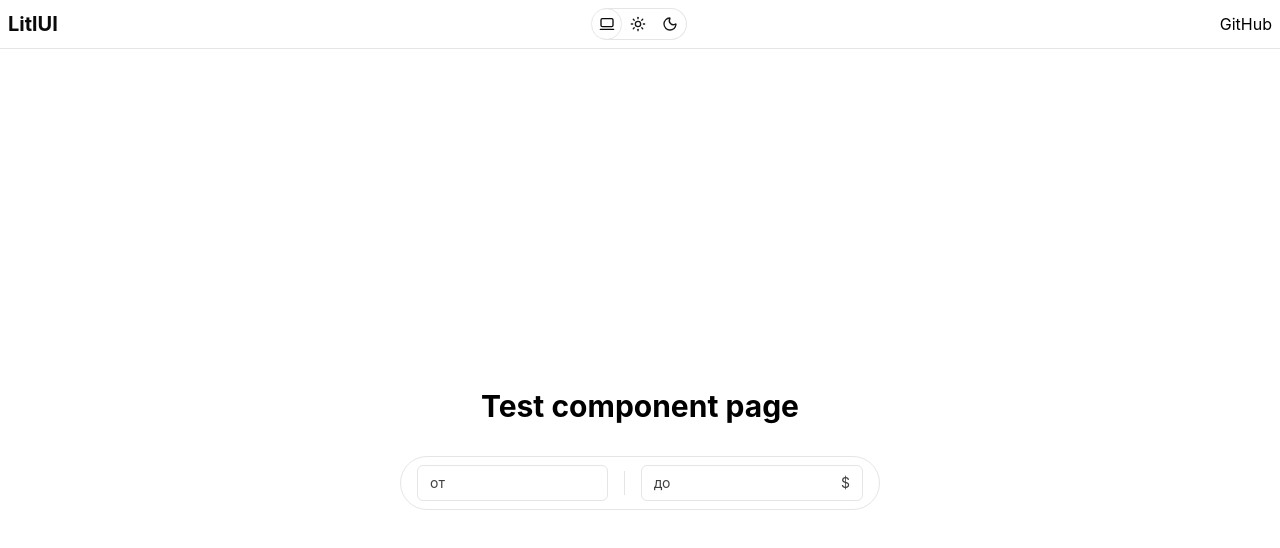
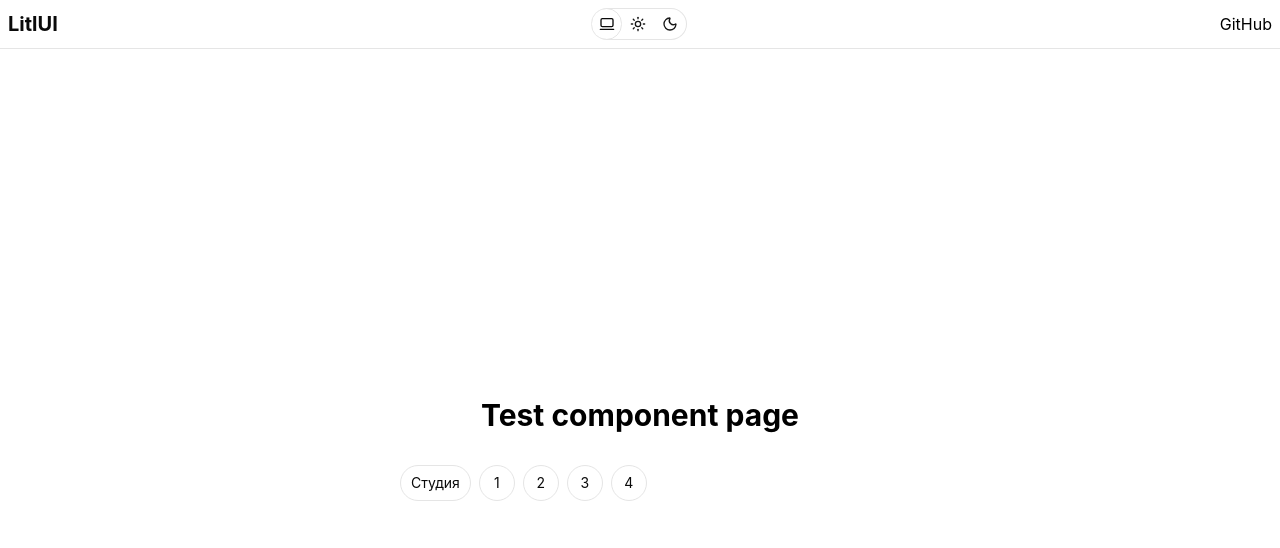
Before and after one commit to litlio/litl-ui, a SvelteKit app: page /test in a window 1280 px wide. Shown: the top 548 px of the page. Built offline with nearby package versions, Linux system fonts and the light colour scheme.

Commit message:
fix toggle bind

```diff
--- a/src/lib/toggle-group/item.svelte
+++ b/src/lib/toggle-group/item.svelte
@@ -2,9 +2,9 @@
     import { getContext } from "svelte";
     import Toggle from "$lib/toggle/toggle.svelte";
     import type { IconProps } from "$lib/types/ui.js";
-	import { type Snippet } from "svelte";
+    import type { Snippet } from "svelte";
 
-	type propsT = {
+    type Props = {
         value: string;
         ariaLabel: string;
         disabled?: boolean;
@@ -12,53 +12,55 @@
         children?: Snippet;
     };
 
-	let { value, ariaLabel, disabled, icon, children }: propsT = $props();
+    let { value, ariaLabel, disabled = false, icon, children }: Props = $props();
 
-	type ToggleGroupContext = {
+    type Context = {
         type: "single" | "multiple";
         value: string | string[];
         toggleValue: (value: string) => void;
-		disabled?: boolean;
+        disabled: boolean;
         variant: "ghost" | "outline";
         size: "tiny" | "small" | "medium" | "large";
-		rounded?: boolean;
+        rounded: boolean;
     };
 
-	const toggleGroup = getContext<ToggleGroupContext>("toggle-group");
+    const context = getContext<Context>("toggle-group");
 
-	let isSelected = $derived(() => {
-		if (toggleGroup.type === "single") {
-			return toggleGroup.value === value;
-		}
-		return Array.isArray(toggleGroup.value) && toggleGroup.value.includes(value);
-	});
+    // Исправлено: убрана функция-обертка
+    let isSelected = $derived(
+        context.type === "single"
+            ? context.value === value
+            : Array.isArray(context.value) && context.value.includes(value)
+    );
 
-	let isDisabled = $derived(() => toggleGroup.disabled || disabled || false);
+    let isDisabled = $derived(context.disabled || disabled);
 
     const handleClick = () => {
-		if (!isDisabled()) {
-			toggleGroup.toggleValue(value);
+        if (!isDisabled) {
+            context.toggleValue(value);
         }
     };
-
 </script>
 
 <Toggle
-	isSelected={isSelected()}
-	ariaLabel={ariaLabel}
+    isSelected={isSelected}
+    {ariaLabel}
     onClick={handleClick}
-	disabled={isDisabled()}
-	variant={toggleGroup.variant}
-	size={toggleGroup.size}
-	rounded={toggleGroup.rounded}
+    {disabled}
+    variant={context.variant}
+    size={context.size}
+    rounded={context.rounded}
 >
     {#if icon?.component}
-		{@const IconComponent = icon.component}
-		<IconComponent {...icon.props} />
+        {@const Icon = icon.component}
+        <Icon {...icon.props} />
     {/if}
+
+    {#if children}
         {#if typeof children === "function"}
             <span>{@render children()}</span>
-	{:else if children}
+        {:else}
             <span>{children}</span>
         {/if}
+    {/if}
 </Toggle>
--- a/src/lib/toggle-group/root.svelte
+++ b/src/lib/toggle-group/root.svelte
@@ -1,7 +1,7 @@
 <script lang="ts">
     import { setContext, type Snippet } from "svelte";
 
-	type propsT = {
+    type Props = {
         type?: "single" | "multiple";
         value?: string | string[];
         onChange?: (value: string | string[]) => void;
@@ -9,46 +9,42 @@
         variant?: "ghost" | "outline";
         size?: "tiny" | "small" | "medium" | "large";
         rounded?: boolean;
-		children: Snippet | undefined;
+        children?: Snippet;
     };
 
     let {
         type = "multiple",
-		value = $bindable<string | string[]>(),
-		onChange = () => {},
+        value = $bindable<string | string[]>([]),
+        onChange = (v) => console.log("Changed:", v),
         disabled = false,
         variant = "ghost",
         size = "medium",
         rounded = false,
         children,
-	}: propsT = $props();
+    }: Props = $props();
 
-	let internalValue = $state(
-		type === "single" ? (typeof value === "string" ? value : "") : Array.isArray(value) ? value : []
-	);
-
-	const updateValue = (itemValue: string) => {
+    const toggleValue = (itemValue: string) => {
         if (disabled) return;
 
+        let newValue: string | string[];
+
         if (type === "single") {
-			internalValue = internalValue === itemValue ? "" : itemValue;
+            newValue = value === itemValue ? "" : itemValue;
         } else {
-			internalValue = Array.isArray(internalValue)
-				? internalValue.includes(itemValue)
-					? internalValue.filter((val) => val !== itemValue)
-					: [...internalValue, itemValue]
-				: [];
+            const currentValues = Array.isArray(value) ? value : [];
+            newValue = currentValues.includes(itemValue)
+                ? currentValues.filter(v => v !== itemValue)
+                : [...currentValues, itemValue];
         }
 
-		onChange?.(internalValue);
+        value = newValue;
+        onChange(newValue);
     };
 
     setContext("toggle-group", {
         type,
-		get value() {
-			return internalValue;
-		},
-		toggleValue: updateValue,
+        value,
+        toggleValue,
         disabled,
         variant,
         size,
@@ -56,7 +52,7 @@
     });
 </script>
 
-<div class={`flex space-x-2 ${disabled ? 'opacity-50 pointer-events-none' : ''}`}>
+<div class="flex gap-2 {disabled ? 'opacity-50 pointer-events-none' : ''}">
     {#if children}
         {@render children()}
     {/if}
--- a/src/routes/test/+page.svelte
+++ b/src/routes/test/+page.svelte
@@ -1,39 +1,51 @@
 <script lang="ts">
-    import Input from "$lib/input/input.svelte";
-    let minPrice: string | number = '';
-    let maxPrice: string | number = '';
+  import { ToggleGroup } from "$lib/index.js";
+  let selectedValues = $state<string[]>([]);
+
+  const toggleConfig = {
+      type: "multiple" as const,
+      disabled: false,
+      rounded: true,
+      variant: "outline" as const,
+      items: [
+          { value: "studio", children: "Студия", ariaLabel: "Toggle Studio" },
+          { value: "1", children: "1", ariaLabel: "Toggle 1" },
+          { value: "2", children: "2", ariaLabel: "Toggle 2" },
+          { value: "3", children: "3", ariaLabel: "Toggle 3" },
+          { value: "4", children: "4", ariaLabel: "Toggle 4" }
+      ]
+  };
+
+  $effect(() => {
+      const filters = {
+          selectedRooms: selectedValues,
+      };
+      console.log('Active filters:', JSON.stringify(filters, null, 2));
+  });
 </script>
 
 <div class="min-h-screen bg-white dark:bg-neutral-950 text-black dark:text-white flex items-center justify-center">
-  <div class="container max-w-lg mx-auto px-4 py-16">
-    <h1 class="text-2xl md:text-3xl font-bold text-center mb-8">Test component page</h1>
+<div class="container max-w-lg mx-auto px-4 py-16">
+  <h1 class="text-2xl md:text-3xl font-bold text-center mb-8">Test component page</h1>
 
-    <!-- Flex-контейнер для скелетонов -->
-    <div class="flex items-center space-x-4">
-      <div class="flex items-center gap-2 rounded-full border border-neutral-200 px-4 py-2">
-        <!-- Инпут "От" -->
-        <Input
-            type="number"
-            bind:value={minPrice}
-            prefix="от"
-            prefixStyling={false}
-            class="!border-none !ring-0 !px-0 [&>div]:!h-auto"
-        />
-
-        <!-- Разделитель -->
-        <div class="h-6 border-l border-neutral-200 mx-2"></div>
-
-        <!-- Инпут "До" -->
-        <Input
-            type="number"
-            bind:value={maxPrice}
-            prefix="до"
-            suffix="$"
-            prefixStyling={false}
-            suffixStyling={false}
-            class="!border-none !ring-0 !px-0 [&>div]:!h-auto"
-        />
-    </div>
-    </div>
+  <!-- Flex-контейнер для скелетонов -->
+  <div class="flex items-center space-x-4">
+    <ToggleGroup.Root
+          bind:value={selectedValues}
+          type={toggleConfig.type}
+          disabled={toggleConfig.disabled}
+          rounded={toggleConfig.rounded}
+          variant={toggleConfig.variant}
+      >
+          {#each toggleConfig.items as item}
+              <ToggleGroup.Item
+                  value={item.value}
+                  ariaLabel={item.ariaLabel}
+              >
+                  {item.children}
+              </ToggleGroup.Item>
+          {/each}
+      </ToggleGroup.Root>
   </div>
 </div>
+</div>
```
Lines whose indentation alone changed are shown as unchanged.
